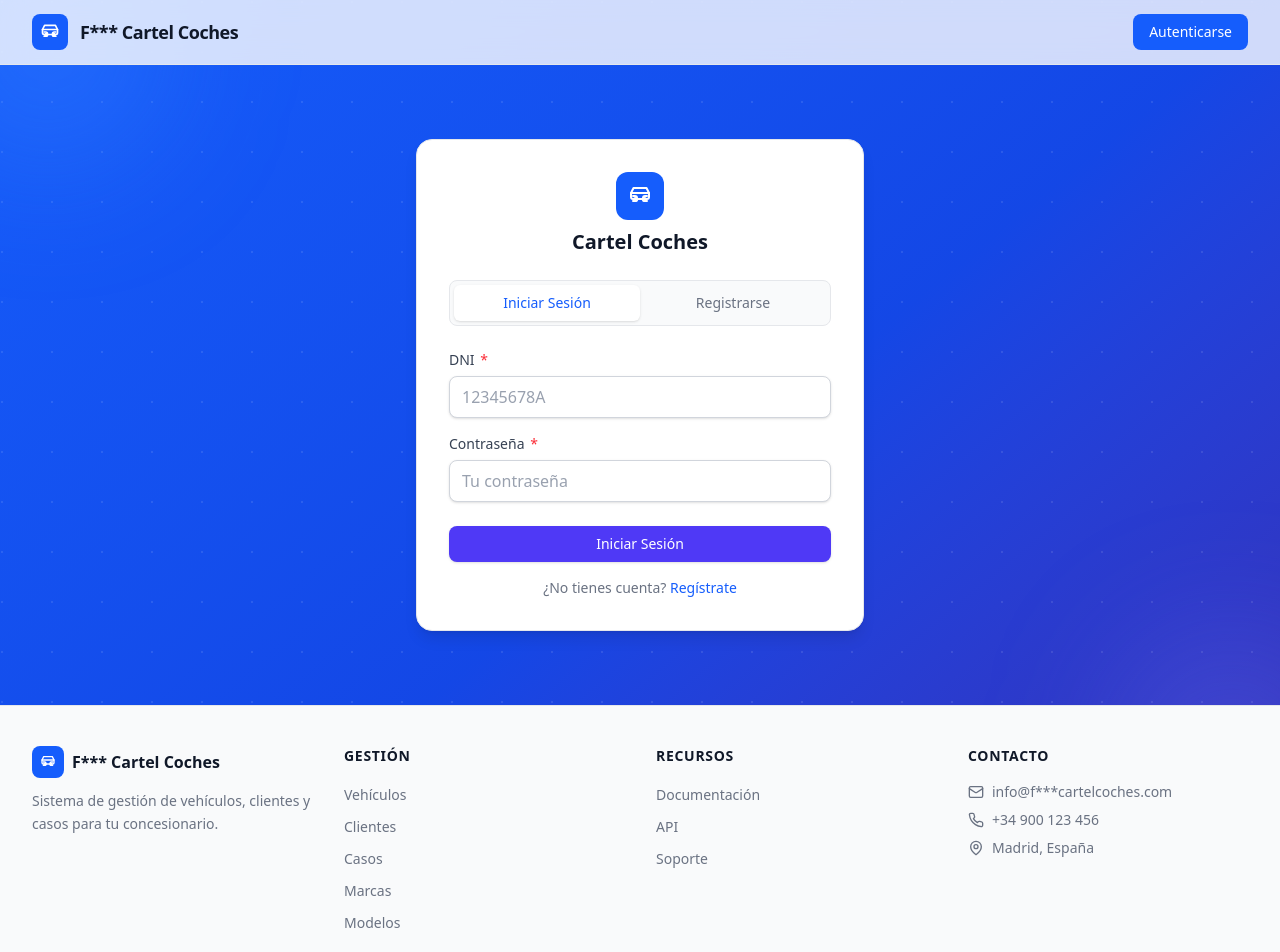
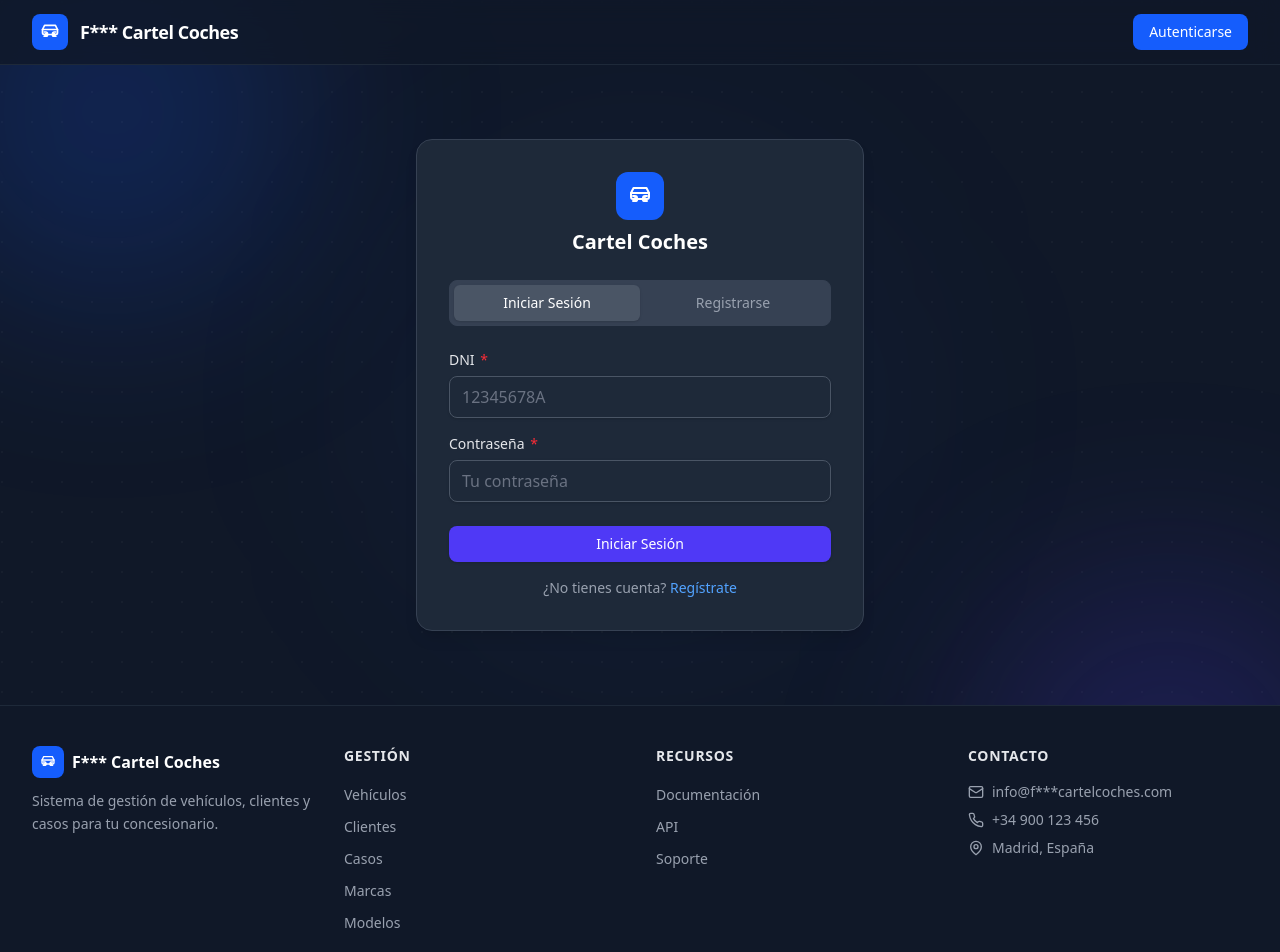
Before and after one commit to idrojone/Gestion-Cartel-Coches, a Vue app: page /auth in a window 1280 px wide. Shown: the top 952 px of the page. Built offline with nearby package versions, Linux system fonts and the light colour scheme.

Commit message:
Cambio a modo oscuro

```diff
--- a/index.html
+++ b/index.html
@@ -1,5 +1,5 @@
 <!doctype html>
-<html lang="en">
+<html lang="en" class="dark">
   <head>
     <meta charset="UTF-8" />
     <link rel="icon" type="image/svg+xml" href="/vite.svg" />
--- a/src/App.vue
+++ b/src/App.vue
@@ -3,13 +3,15 @@ import { AppHeader, AppFooter } from './components/layout'
 </script>
 
 <template>
-  <div class="relative flex min-h-screen flex-col overflow-hidden bg-gradient-to-br from-blue-600 via-blue-700 to-indigo-800">
-    <div class="fixed inset-0 opacity-10">
-      <div class="absolute inset-0" style="background-image: radial-gradient(circle at 2px 2px, white 1px, transparent 0); background-size: 50px 50px;"></div>
+  <div class="relative flex min-h-screen flex-col overflow-hidden bg-gray-900 text-gray-100">
+    <div class="fixed inset-0 opacity-20">
+      <div class="absolute inset-0" style="background-image: radial-gradient(circle at 2px 2px, rgba(255,255,255,0.15) 1px, transparent 0); background-size: 30px 30px;"></div>
     </div>
 
-    <div class="fixed -left-20 -top-20 h-64 w-64 rounded-full bg-blue-400/20 blur-3xl"></div>
-    <div class="fixed -bottom-20 -right-20 h-64 w-64 rounded-full bg-indigo-400/20 blur-3xl"></div>
+    <!-- Blue accents/glows -->
+    <div class="fixed -left-20 -top-20 h-96 w-96 rounded-full bg-blue-600/20 blur-[100px]"></div>
+    <div class="fixed -bottom-40 -right-20 h-96 w-96 rounded-full bg-indigo-600/20 blur-[100px]"></div>
+    <div class="fixed top-1/2 left-1/2 -translate-x-1/2 -translate-y-1/2 h-[500px] w-[500px] rounded-full bg-blue-500/5 blur-[120px] pointer-events-none"></div>
 
     <div class="relative z-10 flex min-h-screen flex-col">
       <AppHeader />
--- a/src/components/AuthForm.vue
+++ b/src/components/AuthForm.vue
@@ -229,7 +229,7 @@ const checkPendingCase = async () => {
     <div class="w-full max-w-md">
 
       <!-- Card -->
-      <div class="rounded-2xl border border-gray-200 bg-white p-8 shadow-lg">
+      <div class="rounded-2xl border border-gray-200 bg-white p-8 shadow-lg dark:border-gray-700 dark:bg-gray-800">
 
         <!-- Logo -->
         <div class="mb-6 flex flex-col items-center gap-2">
@@ -242,16 +242,16 @@ const checkPendingCase = async () => {
               <circle cx="16.5" cy="15.5" r="1.5" />
             </svg>
           </div>
-          <h1 class="text-xl font-bold text-gray-900">Cartel Coches</h1>
+          <h1 class="text-xl font-bold text-gray-900 dark:text-white">Cartel Coches</h1>
         </div>
 
         <!-- Tabs -->
-        <div class="mb-6 flex rounded-lg border border-gray-200 bg-gray-50 p-1">
+        <div class="mb-6 flex rounded-lg border border-gray-200 bg-gray-50 p-1 dark:border-gray-700 dark:bg-gray-700">
           <button
             class="flex-1 rounded-md px-4 py-2 text-sm font-medium transition-all"
             :class="mode === 'login'
-              ? 'bg-white text-blue-600 shadow-sm'
-              : 'text-gray-500 hover:text-gray-700'"
+              ? 'bg-white text-blue-600 shadow-sm dark:bg-gray-600 dark:text-white'
+              : 'text-gray-500 hover:text-gray-700 dark:text-gray-400 dark:hover:text-gray-200'"
             @click="mode = 'login'"
           >
             Iniciar Sesión
@@ -259,8 +259,8 @@ const checkPendingCase = async () => {
           <button
             class="flex-1 rounded-md px-4 py-2 text-sm font-medium transition-all"
             :class="mode === 'register'
-              ? 'bg-white text-blue-600 shadow-sm'
-              : 'text-gray-500 hover:text-gray-700'"
+              ? 'bg-white text-blue-600 shadow-sm dark:bg-gray-600 dark:text-white'
+              : 'text-gray-500 hover:text-gray-700 dark:text-gray-400 dark:hover:text-gray-200'"
             @click="mode = 'register'"
           >
             Registrarse
@@ -268,7 +268,7 @@ const checkPendingCase = async () => {
         </div>
 
         <!-- Error Message Global -->
-        <div v-if="errorMsg" class="mb-4 rounded-md bg-red-50 p-4 text-sm text-red-700">
+        <div v-if="errorMsg" class="mb-4 rounded-md bg-red-50 p-4 text-sm text-red-700 dark:bg-red-900/30 dark:text-red-400">
           {{ errorMsg }}
         </div>
 
@@ -297,9 +297,9 @@ const checkPendingCase = async () => {
             Iniciar Sesión
           </BaseButton>
 
-          <p class="text-center text-sm text-gray-500">
+          <p class="text-center text-sm text-gray-500 dark:text-gray-400">
             ¿No tienes cuenta?
-            <button type="button" class="font-medium text-blue-600 hover:text-blue-700" @click="mode = 'register'">
+            <button type="button" class="font-medium text-blue-600 hover:text-blue-700 dark:text-blue-400 dark:hover:text-blue-300" @click="mode = 'register'">
               Regístrate
             </button>
           </p>
@@ -348,9 +348,9 @@ const checkPendingCase = async () => {
             Registrarse
           </BaseButton>
 
-          <p class="text-center text-sm text-gray-500">
+          <p class="text-center text-sm text-gray-500 dark:text-gray-400">
             ¿Ya tienes cuenta?
-            <button type="button" class="font-medium text-blue-600 hover:text-blue-700" @click="mode = 'login'">
+            <button type="button" class="font-medium text-blue-600 hover:text-blue-700 dark:text-blue-400 dark:hover:text-blue-300" @click="mode = 'login'">
               Inicia sesión
             </button>
           </p>
--- a/src/components/dashboard/DashboardHeader.vue
+++ b/src/components/dashboard/DashboardHeader.vue
@@ -10,7 +10,7 @@ defineEmits<{
 
 <template>
     <div class="flex justify-between items-center mb-5">
-        <h1 class="text-2xl font-bold text-gray-800">Gestión de Reclamaciones</h1>
+        <h1 class="text-2xl font-bold text-gray-800 dark:text-white">Gestión de Reclamaciones</h1>
         <button
             @click="$emit('refresh')"
             :disabled="loading"
--- a/src/components/layout/AppFooter.vue
+++ b/src/components/layout/AppFooter.vue
@@ -3,7 +3,7 @@
 </script>
 
 <template>
-  <footer class="mt-auto border-t border-gray-200 bg-gray-50">
+  <footer class="mt-auto border-t border-gray-200 bg-gray-50 dark:bg-gray-900 dark:border-gray-800">
     <div class="mx-auto max-w-7xl px-4 py-10 sm:px-6 lg:px-8">
       <div class="grid grid-cols-1 gap-8 sm:grid-cols-2 lg:grid-cols-4">
 
@@ -19,69 +19,69 @@
                 <circle cx="16.5" cy="15.5" r="1.5" />
               </svg>
             </div>
-            <span class="text-base font-bold text-gray-900">F*** Cartel Coches</span>
+            <span class="text-base font-bold text-gray-900 dark:text-white">F*** Cartel Coches</span>
           </div>
-          <p class="mt-3 text-sm leading-relaxed text-gray-500">
+          <p class="mt-3 text-sm leading-relaxed text-gray-500 dark:text-gray-400">
             Sistema de gestión de vehículos, clientes y casos para tu concesionario.
           </p>
         </div>
 
         <!-- Columna 2: Gestión -->
         <div>
-          <h3 class="text-sm font-semibold uppercase tracking-wider text-gray-900">Gestión</h3>
+          <h3 class="text-sm font-semibold uppercase tracking-wider text-gray-900 dark:text-gray-200">Gestión</h3>
           <ul class="mt-4 space-y-2">
             <li>
-              <a href="#" class="text-sm text-gray-500 transition-colors hover:text-blue-600">Vehículos</a>
+              <a href="#" class="text-sm text-gray-500 transition-colors hover:text-blue-600 dark:text-gray-400 dark:hover:text-blue-400">Vehículos</a>
             </li>
             <li>
-              <a href="#" class="text-sm text-gray-500 transition-colors hover:text-blue-600">Clientes</a>
+              <a href="#" class="text-sm text-gray-500 transition-colors hover:text-blue-600 dark:text-gray-400 dark:hover:text-blue-400">Clientes</a>
             </li>
             <li>
-              <a href="#" class="text-sm text-gray-500 transition-colors hover:text-blue-600">Casos</a>
+              <a href="#" class="text-sm text-gray-500 transition-colors hover:text-blue-600 dark:text-gray-400 dark:hover:text-blue-400">Casos</a>
             </li>
             <li>
-              <a href="#" class="text-sm text-gray-500 transition-colors hover:text-blue-600">Marcas</a>
+              <a href="#" class="text-sm text-gray-500 transition-colors hover:text-blue-600 dark:text-gray-400 dark:hover:text-blue-400">Marcas</a>
             </li>
             <li>
-              <a href="#" class="text-sm text-gray-500 transition-colors hover:text-blue-600">Modelos</a>
+              <a href="#" class="text-sm text-gray-500 transition-colors hover:text-blue-600 dark:text-gray-400 dark:hover:text-blue-400">Modelos</a>
             </li>
           </ul>
         </div>
 
         <!-- Columna 3: Recursos -->
         <div>
-          <h3 class="text-sm font-semibold uppercase tracking-wider text-gray-900">Recursos</h3>
+          <h3 class="text-sm font-semibold uppercase tracking-wider text-gray-900 dark:text-gray-200">Recursos</h3>
           <ul class="mt-4 space-y-2">
             <li>
-              <a href="#" class="text-sm text-gray-500 transition-colors hover:text-blue-600">Documentación</a>
+              <a href="#" class="text-sm text-gray-500 transition-colors hover:text-blue-600 dark:text-gray-400 dark:hover:text-blue-400">Documentación</a>
             </li>
             <li>
-              <a href="#" class="text-sm text-gray-500 transition-colors hover:text-blue-600">API</a>
+              <a href="#" class="text-sm text-gray-500 transition-colors hover:text-blue-600 dark:text-gray-400 dark:hover:text-blue-400">API</a>
             </li>
             <li>
-              <a href="#" class="text-sm text-gray-500 transition-colors hover:text-blue-600">Soporte</a>
+              <a href="#" class="text-sm text-gray-500 transition-colors hover:text-blue-600 dark:text-gray-400 dark:hover:text-blue-400">Soporte</a>
             </li>
           </ul>
         </div>
 
         <!-- Columna 4: Contacto -->
         <div>
-          <h3 class="text-sm font-semibold uppercase tracking-wider text-gray-900">Contacto</h3>
+          <h3 class="text-sm font-semibold uppercase tracking-wider text-gray-900 dark:text-gray-200">Contacto</h3>
           <ul class="mt-4 space-y-2">
-            <li class="flex items-center gap-2 text-sm text-gray-500">
+            <li class="flex items-center gap-2 text-sm text-gray-500 dark:text-gray-400">
               <svg xmlns="http://www.w3.org/2000/svg" class="h-4 w-4 shrink-0" viewBox="0 0 24 24" fill="none" stroke="currentColor" stroke-width="2" stroke-linecap="round" stroke-linejoin="round">
                 <rect width="20" height="16" x="2" y="4" rx="2" />
                 <path d="m22 7-8.97 5.7a1.94 1.94 0 0 1-2.06 0L2 7" />
               </svg>
               info@f***cartelcoches.com
             </li>
-            <li class="flex items-center gap-2 text-sm text-gray-500">
+            <li class="flex items-center gap-2 text-sm text-gray-500 dark:text-gray-400">
               <svg xmlns="http://www.w3.org/2000/svg" class="h-4 w-4 shrink-0" viewBox="0 0 24 24" fill="none" stroke="currentColor" stroke-width="2" stroke-linecap="round" stroke-linejoin="round">
                 <path d="M22 16.92v3a2 2 0 0 1-2.18 2 19.79 19.79 0 0 1-8.63-3.07 19.5 19.5 0 0 1-6-6 19.79 19.79 0 0 1-3.07-8.67A2 2 0 0 1 4.11 2h3a2 2 0 0 1 2 1.72c.127.96.361 1.903.7 2.81a2 2 0 0 1-.45 2.11L8.09 9.91a16 16 0 0 0 6 6l1.27-1.27a2 2 0 0 1 2.11-.45c.907.339 1.85.573 2.81.7A2 2 0 0 1 22 16.92z" />
               </svg>
               +34 900 123 456
             </li>
-            <li class="flex items-center gap-2 text-sm text-gray-500">
+            <li class="flex items-center gap-2 text-sm text-gray-500 dark:text-gray-400">
               <svg xmlns="http://www.w3.org/2000/svg" class="h-4 w-4 shrink-0" viewBox="0 0 24 24" fill="none" stroke="currentColor" stroke-width="2" stroke-linecap="round" stroke-linejoin="round">
                 <path d="M20 10c0 6-8 12-8 12s-8-6-8-12a8 8 0 0 1 16 0Z" />
                 <circle cx="12" cy="10" r="3" />
@@ -93,15 +93,15 @@
       </div>
 
       <!-- Separador y copyright -->
-      <div class="mt-8 border-t border-gray-200 pt-6">
+      <div class="mt-8 border-t border-gray-200 pt-6 dark:border-gray-800">
         <div class="flex flex-col items-center justify-between gap-4 sm:flex-row">
           <p class="text-sm text-gray-400">
             &copy; 2026 Cartel Coches. Todos los derechos reservados.
           </p>
           <div class="flex gap-4">
-            <a href="#" class="text-sm text-gray-400 transition-colors hover:text-blue-600">Privacidad</a>
-            <a href="#" class="text-sm text-gray-400 transition-colors hover:text-blue-600">Términos</a>
-            <a href="#" class="text-sm text-gray-400 transition-colors hover:text-blue-600">Cookies</a>
+            <a href="#" class="text-sm text-gray-400 transition-colors hover:text-blue-600 dark:hover:text-blue-400">Privacidad</a>
+            <a href="#" class="text-sm text-gray-400 transition-colors hover:text-blue-600 dark:hover:text-blue-400">Términos</a>
+            <a href="#" class="text-sm text-gray-400 transition-colors hover:text-blue-600 dark:hover:text-blue-400">Cookies</a>
           </div>
         </div>
       </div>
--- a/src/components/layout/AppHeader.vue
+++ b/src/components/layout/AppHeader.vue
@@ -20,7 +20,7 @@ const handleLogout = () => {
 </script>
 
 <template>
-  <header class="sticky top-0 z-50 w-full border-b border-gray-200 bg-white/80 backdrop-blur-md">
+  <header class="sticky top-0 z-50 w-full border-b border-gray-200 bg-white/80 backdrop-blur-md dark:bg-gray-900/80 dark:border-gray-800">
     <div class="mx-auto flex h-16 max-w-7xl items-center justify-between px-4 sm:px-6 lg:px-8">
 
       <!-- Logo / Brand -->
@@ -34,7 +34,7 @@ const handleLogout = () => {
             <circle cx="16.5" cy="15.5" r="1.5" />
           </svg>
         </div>
-        <span class="text-lg font-bold tracking-tight text-gray-900">
+        <span class="text-lg font-bold tracking-tight text-gray-900 dark:text-white">
           F*** Cartel Coches
         </span>
       </RouterLink>
@@ -42,13 +42,13 @@ const handleLogout = () => {
       <!-- Usuario autenticado -->
       <div v-if="isAuth" class="flex items-center gap-3">
         <div class="flex items-center gap-2">
-          <div class="flex h-8 w-8 items-center justify-center rounded-full bg-blue-100 text-sm font-semibold text-blue-700">
+          <div class="flex h-8 w-8 items-center justify-center rounded-full bg-blue-100 text-sm font-semibold text-blue-700 dark:bg-blue-900 dark:text-blue-300">
             {{ userName.charAt(0).toUpperCase() }}
           </div>
-          <span class="text-sm font-medium text-gray-700">{{ userName }}</span>
+          <span class="text-sm font-medium text-gray-700 dark:text-gray-300">{{ userName }}</span>
         </div>
         <button
-          class="rounded-lg border border-gray-300 px-3 py-1.5 text-sm font-medium text-gray-700 transition-colors hover:bg-gray-100"
+          class="rounded-lg border border-gray-300 px-3 py-1.5 text-sm font-medium text-gray-700 transition-colors hover:bg-gray-100 dark:border-gray-600 dark:text-gray-300 dark:hover:bg-gray-800"
           @click="handleLogout"
         >
           Salir
--- a/src/style.css
+++ b/src/style.css
@@ -1 +1,3 @@
 @import 'tailwindcss';
+
+@variant dark (&:where(.dark, .dark *));
```
Also changed, not shown: src/components/CartelInfo.vue (+16 -16 lines), src/components/dashboard/DashboardTable.vue (+15 -15 lines).
